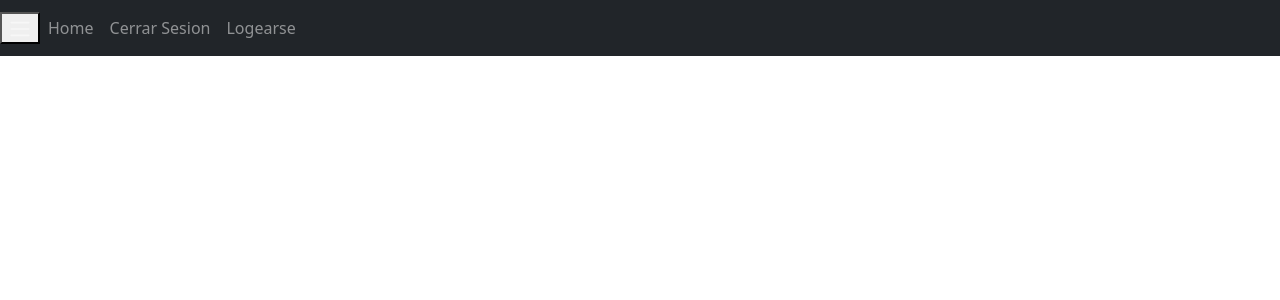
After one commit to pedroporo/webRolPython, a Flask app: template website/templates/home.html in a window 1280 px wide. The commit adds this page. Shown: the top 300 px of the page. Run offline with Flask 3, Linux system fonts and the light colour scheme; the template is opened without the code that fills it, so the values that code supplies are empty; some libraries are stand-ins or nearby versions.

Commit message:
Plantilla home echa

```diff
--- a/website/__init__.py
+++ b/website/__init__.py
@@ -5,5 +5,7 @@
     app = Flask(__name__)
     app.config['SECRET_KEY'] = 'me gustan los slimes'
     from .views import vistas
+    from .auth import auth
     app.register_blueprint(vistas,url_prefix='/')
+    app.register_blueprint(auth,url_prefix='/')
     return app
--- a/website/templates/base.html
+++ b/website/templates/base.html
@@ -14,9 +14,35 @@
       href="https://stackpath.bootstrapcdn.com/font-awesome/4.7.0/css/font-awesome.min.css"
       crossorigin="anonymous"
     />
+    <link
+      href="https://cdn.jsdelivr.net/npm/bootstrap@5.3.3/dist/css/bootstrap.min.css"
+      rel="stylesheet"
+      integrity="sha384-QWTKZyjpPEjISv5WaRU9OFeRpok6YctnYmDr5pNlyT2bRjXh0JMhjY6hW+ALEwIH"
+      crossorigin="anonymous"
+    />
+    <title>{% block title %}Home{% endblock %}</title>
+  </head>
 
-
-
+  <body>
+    <nav class="navbar navbar-expand-lg navbar-dark bg-dark">
+      <button
+        class="navbar-toggle"
+        type="button"
+        data-toggle="collapse"
+        data-target="#navbar"
+      >
+        <span class="navbar-toggler-icon"></span>
+      </button>
+      <div class="collapse navbar-collapse">
+        <div class="navbar-nav">
+          <a href="/" id="home" class="nav-item nav-link">Home</a>
+          <a href="/logout" id="logout" class="nav-item nav-link"
+            >Cerrar Sesion</a
+          >
+          <a href="/login" id="login" class="nav-item nav-link">Logearse</a>
+        </div>
+      </div>
+    </nav>
     <script
       src="https://code.jquery.com/jquery-3.2.1.slim.min.js"
       integrity="sha384-KJ3o2DKtIkvYIK3UENzmM7KCkRr/rE9/Qpg6aAZGJwFDMVNA/GpGFF93hXpG5KkN"
@@ -32,7 +58,10 @@
       integrity="sha384-JZR6Spejh4U02d8jOt6vLEHfe/JQGiRRSQQxSfFWpi1MquVdAyjUar5+76PVCmYl"
       crossorigin="anonymous"
     ></script>
-
-
+    <script
+      src="https://cdn.jsdelivr.net/npm/bootstrap@5.3.3/dist/js/bootstrap.bundle.min.js"
+      integrity="sha384-YvpcrYf0tY3lHB60NNkmXc5s9fDVZLESaAA55NDzOxhy9GkcIdslK1eN7N6jIeHz"
+      crossorigin="anonymous"
+    ></script>
   </body>
 </html>
--- /dev/null
+++ b/website/templates/home.html
@@ -0,0 +1 @@
+{% extends 'base.html'%}{% block title %}Home{% endblock %}
--- a/website/views.py
+++ b/website/views.py
@@ -1,7 +1,7 @@
-from flask import Blueprint
+from flask import Blueprint,render_template
 
 vistas=Blueprint('vistas',__name__)
 
 @vistas.route('/')
 def home():
-    return "<h1>Hola Pedro!</h1>"
+    return render_template("home.html")
```
Also changed, not shown: website/auth.py (+20 -1 lines).
